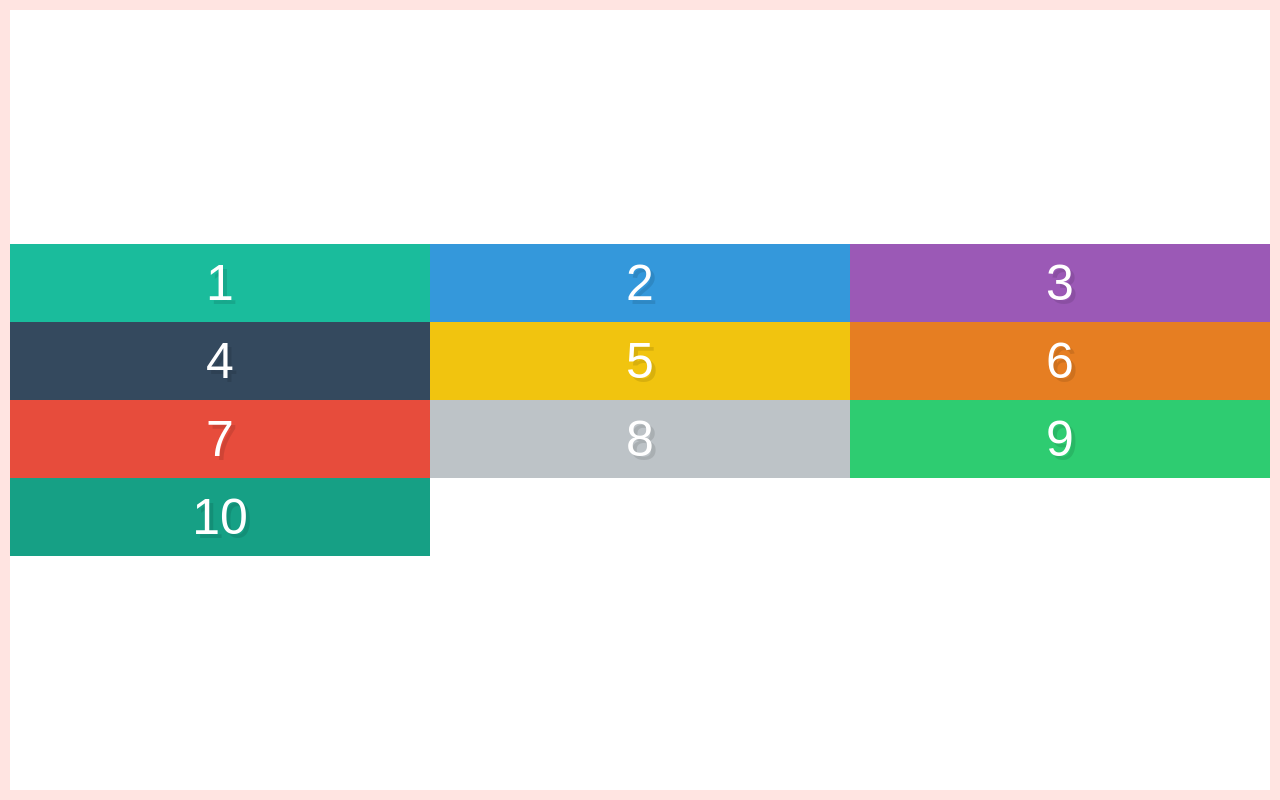
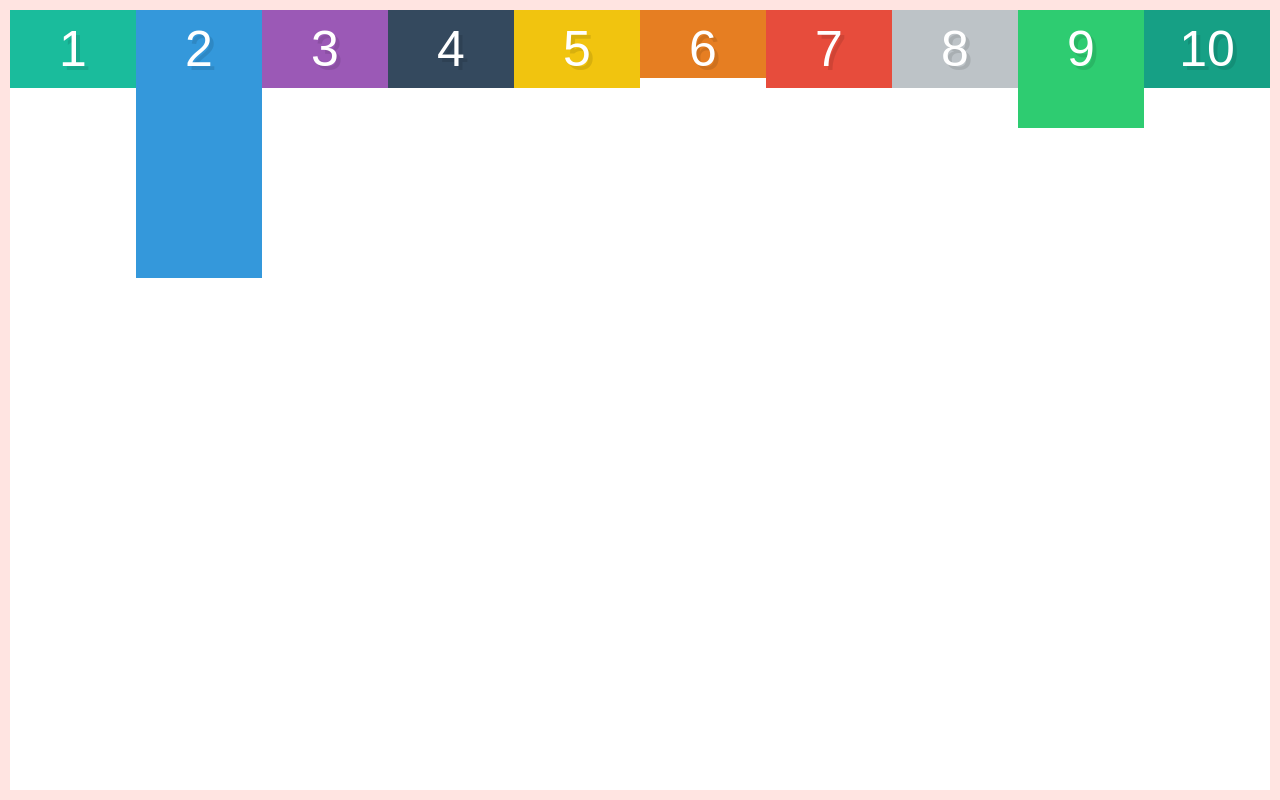
Before and after one commit to leogsouza/learn-flexbox, a plain HTML site: page alignment-and-centering/index.html in a window 1280 px wide. Drawn offline with Linux system fonts and the light colour scheme.

Commit message:
Finish alignment and centering with align-self tutorial

```diff
--- a/alignment-and-centering/style.css
+++ b/alignment-and-centering/style.css
@@ -32,11 +32,19 @@ input[type=reset],input[type=submit]{-webkit-appearance:button;cursor:pointer;}b
   display: flex;
   border: 10px solid mistyrose;
   height: 100vh;
-  align-content: center;
-  flex-wrap: wrap;
-  /*justify-content: center;*/
+  align-items: flex-start;
 }
 
 .box{
   width: 33.33%;
 }
+.box2 {
+  padding-bottom: 200px;
+}
+.box6 {
+  padding-bottom: 0;
+}
+.box9 {
+  padding-bottom: 50px;
+  align-self: flex-start;
+}
```
